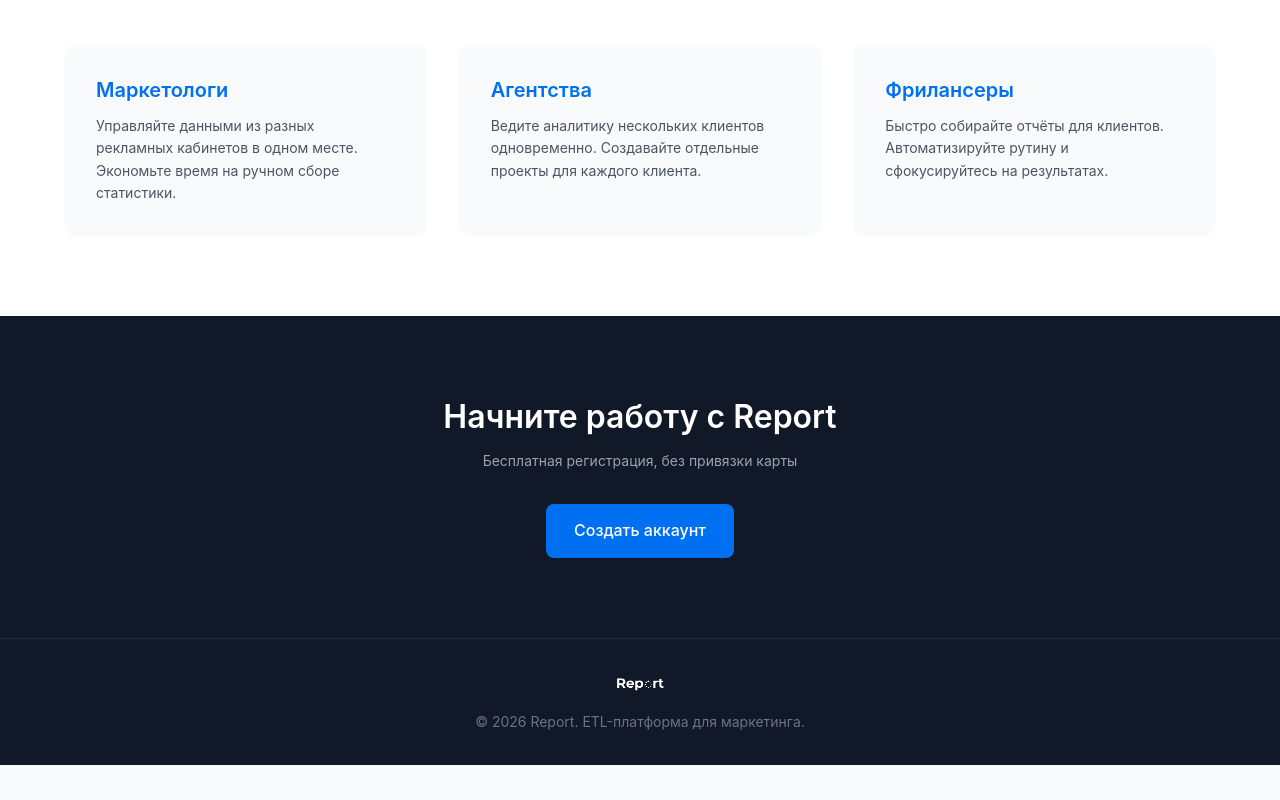
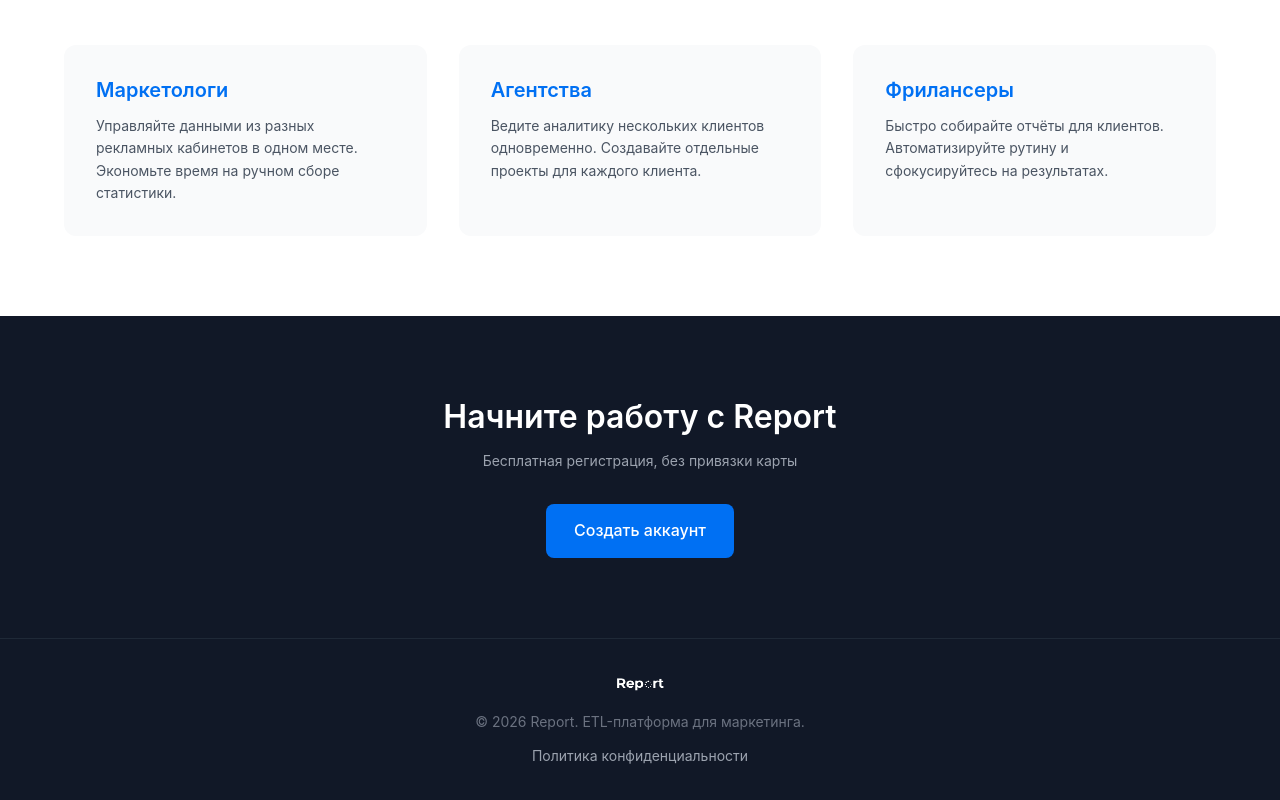
Before and after one commit to NikeGoncharov/Report_ETL_for_marketing, a Next.js app in the folder frontend/: page / in a window 1280 px wide. Shown: the part 1350-2150 px from the top of the page. Before the commit the page ends 2115 px from the top, so only its background shows below. Built offline with nearby package versions, Linux system fonts and the light colour scheme; no server answers.

Commit message:
Privacy policy added

```diff
--- a/frontend/pages/index.tsx
+++ b/frontend/pages/index.tsx
@@ -147,6 +147,9 @@ export default function LandingPage() {
           <div className="landing-footer-content">
             <img src="/logo-white.png" alt="RePort" className="landing-logo-small" />
             <p>© 2026 Report. ETL-платформа для маркетинга.</p>
+            <Link href="/privacy" className="landing-footer-link">
+              Политика конфиденциальности
+            </Link>
           </div>
         </div>
       </footer>
--- a/frontend/styles/globals.css
+++ b/frontend/styles/globals.css
@@ -464,6 +464,17 @@ button:disabled {
 .landing-footer p {
   color: var(--gray-500);
   font-size: 0.875rem;
+}
+
+.landing-footer-link {
+  color: var(--gray-400);
+  font-size: 0.875rem;
+  text-decoration: none;
+}
+
+.landing-footer-link:hover {
+  color: #fff;
+  text-decoration: underline;
 }
 
 /* ==================== */
```
